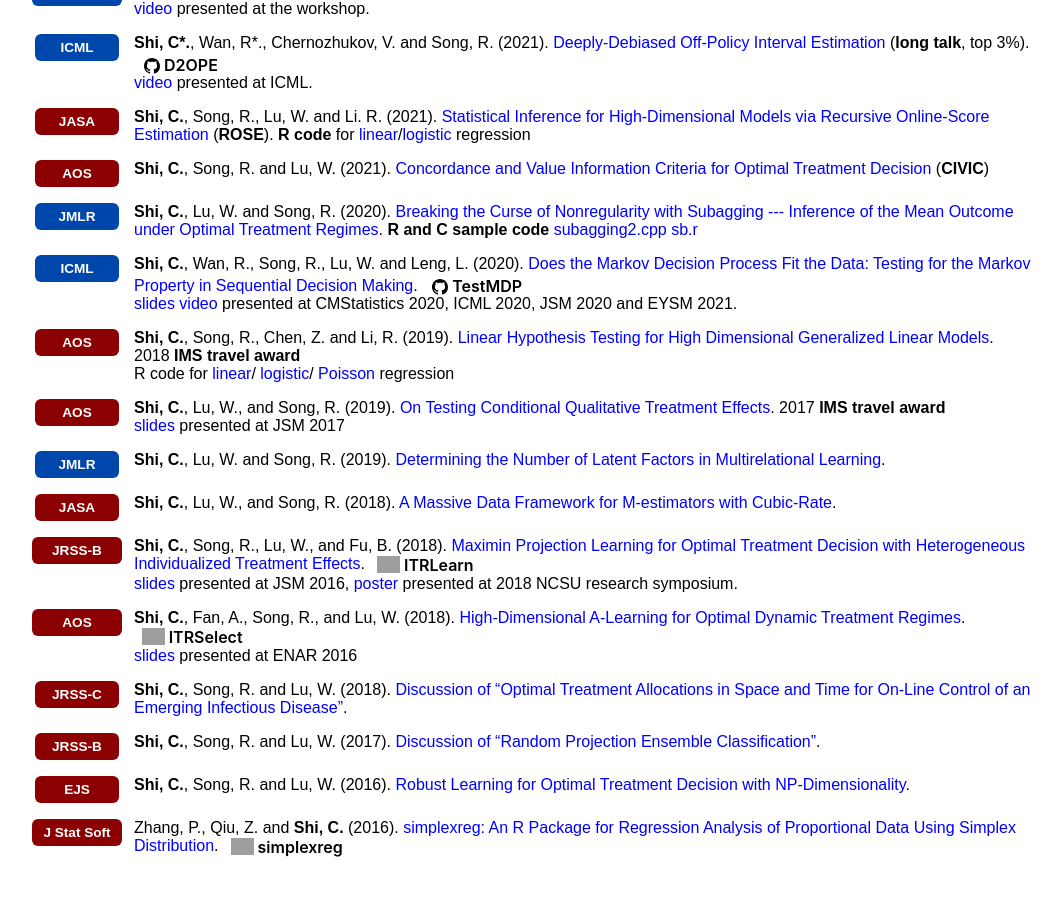
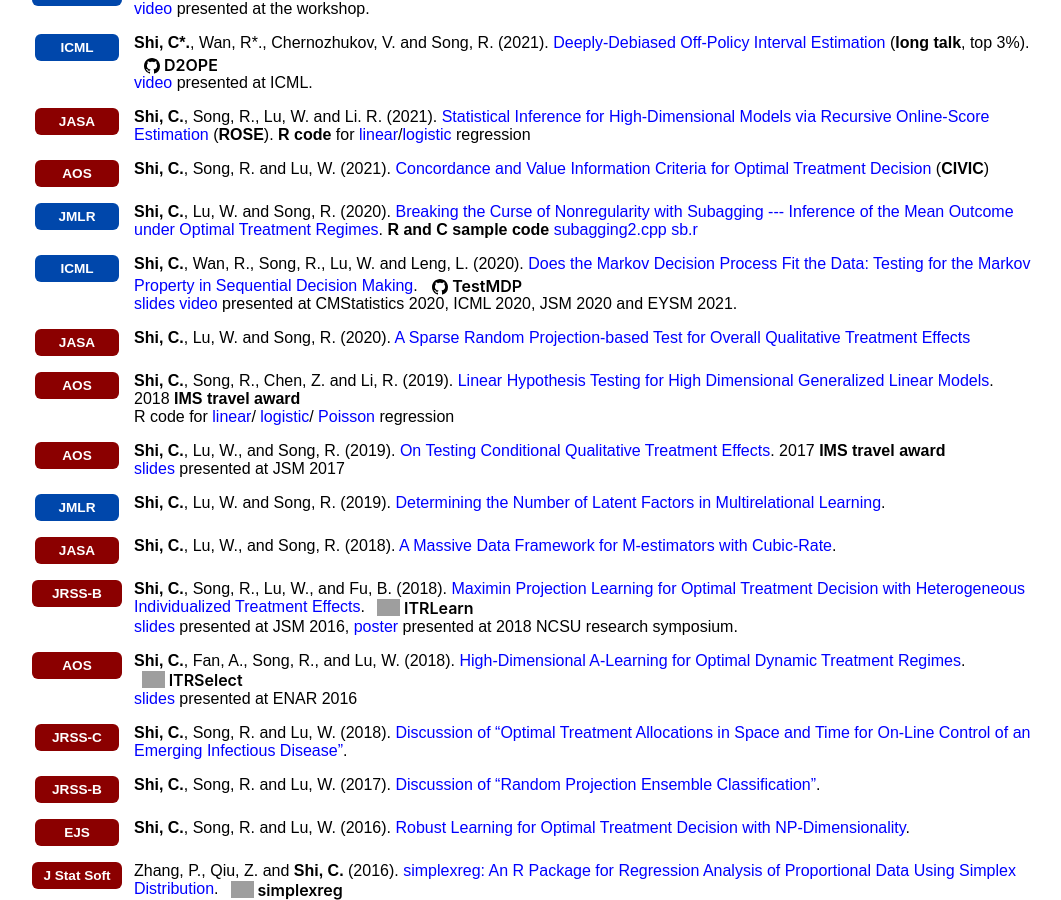
Before and after one commit to callmespring/callmespring.github.io, a Jekyll site: the page built from publication.md, in a window 1280 px wide and 900 px high, scrolled down 4048 px. Shown: the whole window, without its empty margins (108-1169 px from the left). Built offline with Jekyll 4.4.1, drawn with Linux system fonts in a browser that asks for light colours; before the commit the page ends 4905 px from its top, so only the background shows below that; grey boxes are pictures that could not be loaded.

Commit message:
Update publication.md

```diff
--- a/publication.md
+++ b/publication.md
@@ -643,7 +643,7 @@ Hu, L\*., Li, M\*., **Shi, C.**, Wu, Z. and Fryzlewicz, P. [Doubly Inhomogeneous
     <span class="publication-logo-badge badge-ml">JMLR</span>
   </div>
   <div class="pub-content" style="flex: 1;">
-    <strong>Shi, C.</strong>, Lu, W. and Song, R. (2020). <a href="./paper/SASv2cs.pdf">Breaking the Curse of Nonregularity with Subagging --- Inference of the Mean Outcome under Optimal Treatment Regimes</a>. <strong>R and C sample code</strong> <a href="./code/subagging2.cpp"><font size="3">subagging2.cpp</font></a> <a href="./code/sb.r"><font size="3">sb.r</font></a>
+    <strong>Shi, C.</strong>, Lu, W. and Song, R. (2020). <a href="https://jmlr.org/papers/volume21/20-066/20-066.pdf">Breaking the Curse of Nonregularity with Subagging --- Inference of the Mean Outcome under Optimal Treatment Regimes</a>. <strong>R and C sample code</strong> <a href="./code/subagging2.cpp"><font size="3">subagging2.cpp</font></a> <a href="./code/sb.r"><font size="3">sb.r</font></a>
   </div>
 </div>
 
@@ -658,6 +658,15 @@ Hu, L\*., Li, M\*., **Shi, C.**, Wu, Z. and Fryzlewicz, P. [Doubly Inhomogeneous
       <span class="gh-module-badge">TestMDP</span>
     </a>
     <br/> <a href="./slides/slides.pdf"><font size="3">slides</font></a> <a href="https://icml.cc/virtual/2020/poster/5961"><font size="3">video</font></a> <font size="3">presented at CMStatistics 2020, ICML 2020, JSM 2020 and EYSM 2021</font>.
+  </div>
+</div>
+
+<div class="publication-entry" style="display: flex; align-items: flex-start; margin-bottom: 1em;">
+  <div class="pub-venue" style="flex: 0 0 90px; margin-right: 12px; display: flex; align-items: center; justify-content: center;">
+    <span class="publication-logo-badge badge-stat">JASA</span>
+  </div>
+  <div class="pub-content" style="flex: 1;">
+    <strong>Shi, C.</strong>, Lu, W. and Song, R. (2020). <a href="https://www.tandfonline.com/doi/abs/10.1080/01621459.2019.1604368"> A Sparse Random Projection-based Test for Overall Qualitative Treatment Effects</a>
   </div>
 </div>
 
```
